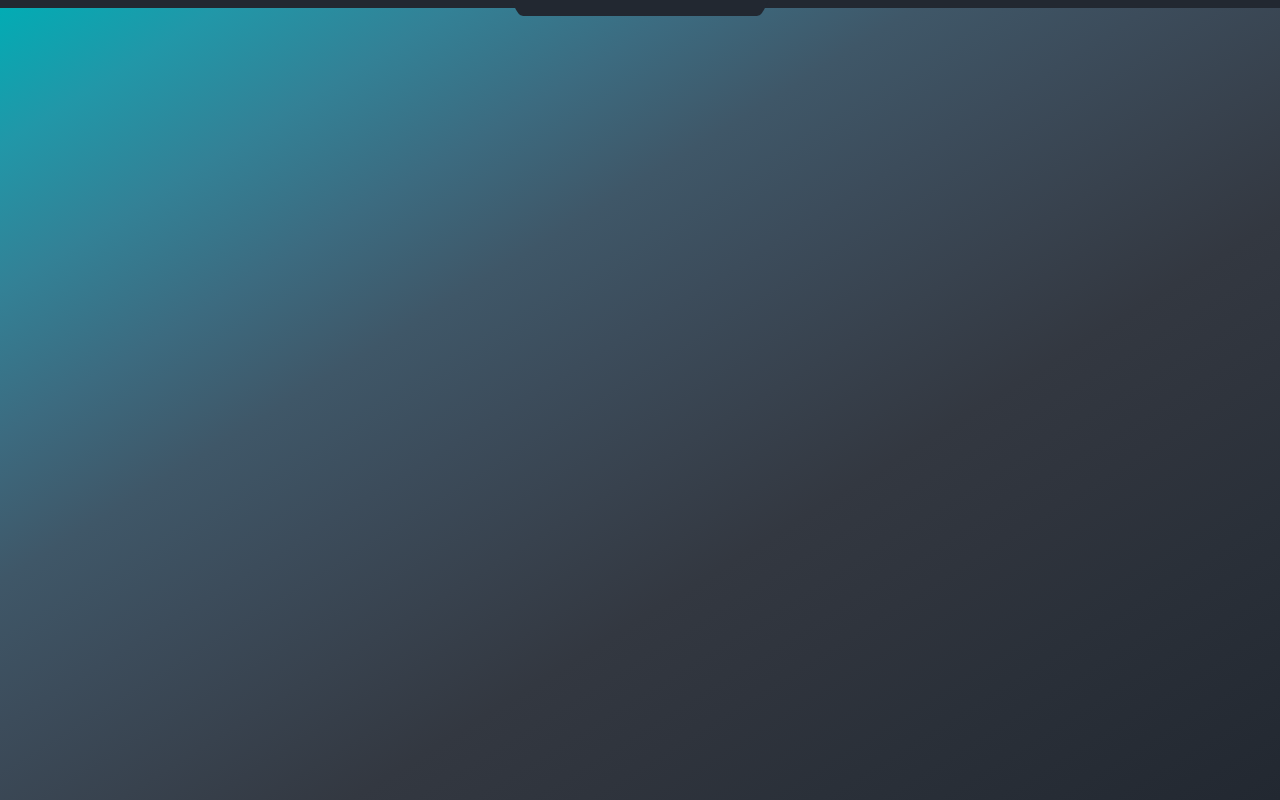
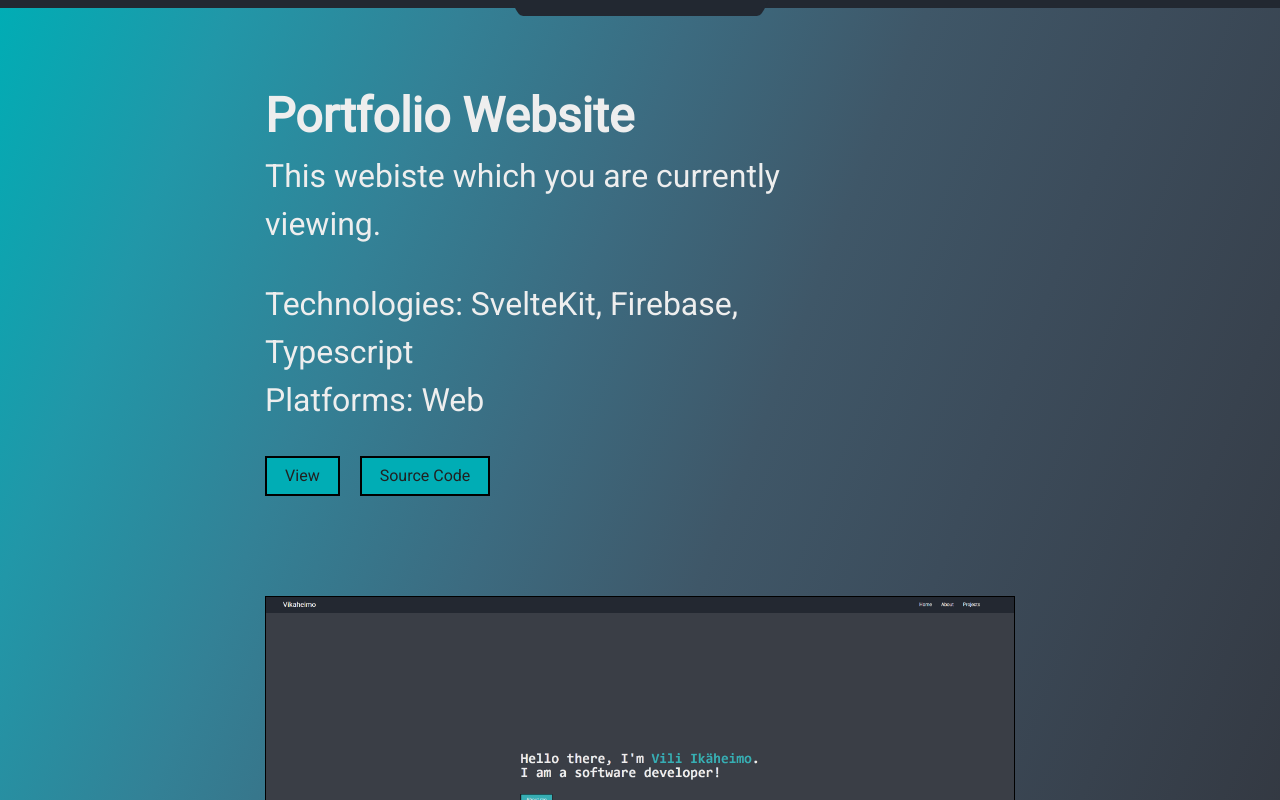
Before and after one commit to Vikaheimo/Portfolio-frontend, a SvelteKit app: page /projects in a window 1280 px wide. Shown: the top 800 px of the page. Built offline with nearby package versions, Linux system fonts and the light colour scheme.

Commit message:
fix: embed project showcase json in code

```diff
--- a/src/lib/projectShowcase.svelte
+++ b/src/lib/projectShowcase.svelte
@@ -1,45 +1,36 @@
 <script lang="ts">
     import Button from './button.svelte';
-    type sliderData = {
-        id: number;
-        image: string;
-        technologies: string[];
-        platforms: string[];
-        name: string;
-        description: string;
-        sourceCodeLink: string;
-        visitLink: string;
-    };
-    export let jsonData: sliderData[] = [];
+    import type { Project } from './types/Project';
+    export let projects: Project[] = [];
 </script>
 
 <div class="showcase">
-    {#each jsonData as data (data.id)}
+    {#each projects as project (project.id)}
         <div class="text">
-            <h1>{data.name}</h1>
-            <p class="first">{data.description}</p>
-            <p>Technologies: {data.technologies.join(', ')}</p>
-            <p>Platforms: {data.platforms.join(', ')}</p>
+            <h1>{project.name}</h1>
+            <p class="first">{project.description}</p>
+            <p>Technologies: {project.technologies.join(', ')}</p>
+            <p>Platforms: {project.platforms.join(', ')}</p>
             <div class="buttons">
-                {#if data.visitLink}
+                {#if project.visitLink}
                     <Button
                         onClick={() => {
-                            window.location.href = data.visitLink;
+                            window.location.href = project.visitLink;
                         }}
                         text="View"
                     />
                 {/if}
-                {#if data.sourceCodeLink}
+                {#if project.sourceCodeLink}
                     <Button
                         onClick={() => {
-                            window.location.href = data.sourceCodeLink;
+                            window.location.href = project.sourceCodeLink;
                         }}
                         text="Source Code"
                     />
                 {/if}
             </div>
         </div>
-        <img src={data.image} alt="loading.." />
+        <img src={project.image} alt="loading.." />
     {/each}
 </div>
 
--- a/static/projects.json
+++ b/src/lib/static/projects.json
@@ -1,5 +1,6 @@
 [
     {
+        "id": 1,
         "image": "images/portfolio.png",
         "name": "Portfolio Website",
         "description": "This webiste which you are currently viewing.",
@@ -9,6 +10,7 @@
         "visitLink": "https://portfolio-6fd0b.firebaseapp.com/"
     },
     {
+        "id": 2,
         "image": "images/mielikki.png",
         "name": "Mielikki",
         "description": "A simple file manager that aims to be faster than File Explorer.",
@@ -18,6 +20,7 @@
         "visitLink": ""
     },
     {
+        "id": 3,
         "image": "images/empty.png",
         "name": "Budget-Tracker",
         "description": "A budget-tracking website.",
--- /dev/null
+++ b/src/lib/types/Project.ts
@@ -0,0 +1,10 @@
+export type Project = {
+    id: number;
+    image: string;
+    technologies: string[];
+    platforms: string[];
+    name: string;
+    description: string;
+    sourceCodeLink: string;
+    visitLink: string;
+};
--- a/src/routes/projects/+page.svelte
+++ b/src/routes/projects/+page.svelte
@@ -1,28 +1,11 @@
 <script lang="ts">
-    import { onMount } from 'svelte';
     import Imageslider from '../../lib/projectShowcase.svelte';
-    type sliderData = {
-        image: string;
-        technologies: string[];
-        platforms: string[];
-        name: string;
-        description: string;
-        sourceCodeLink: string;
-        visitLink: string;
-    };
-    let jsonData: sliderData[];
+    import projects from '../../lib/static/projects.json';
 
-    onMount(async () => {
-        fetch('/projects.json')
-            .then((response) => response.json())
-            .then((data) => {
-                jsonData = data;
-            });
-    });
 </script>
 
 <div class="flex">
-    <Imageslider {jsonData} />
+    <Imageslider {projects} />
 </div>
 
 <style>
```
